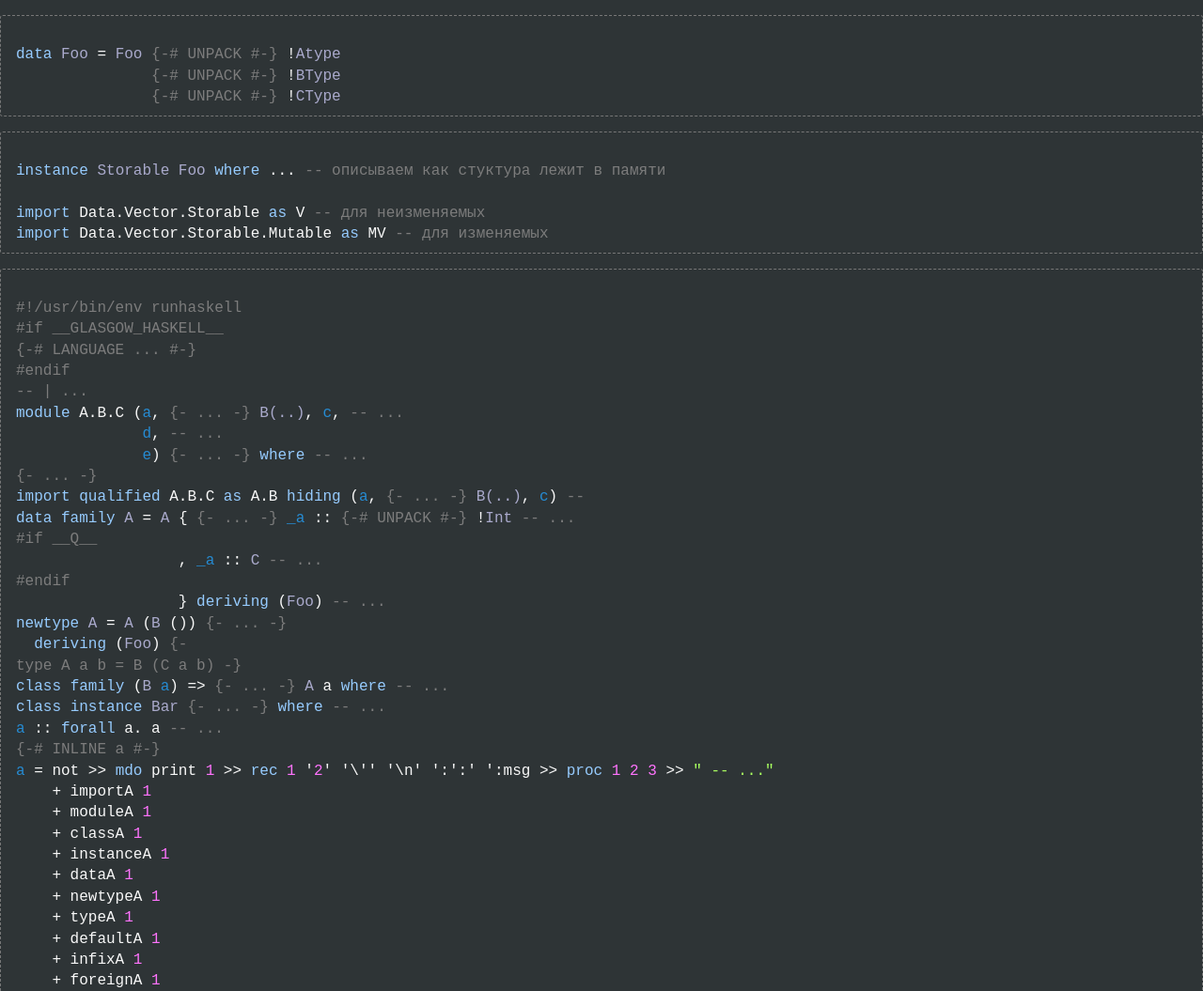
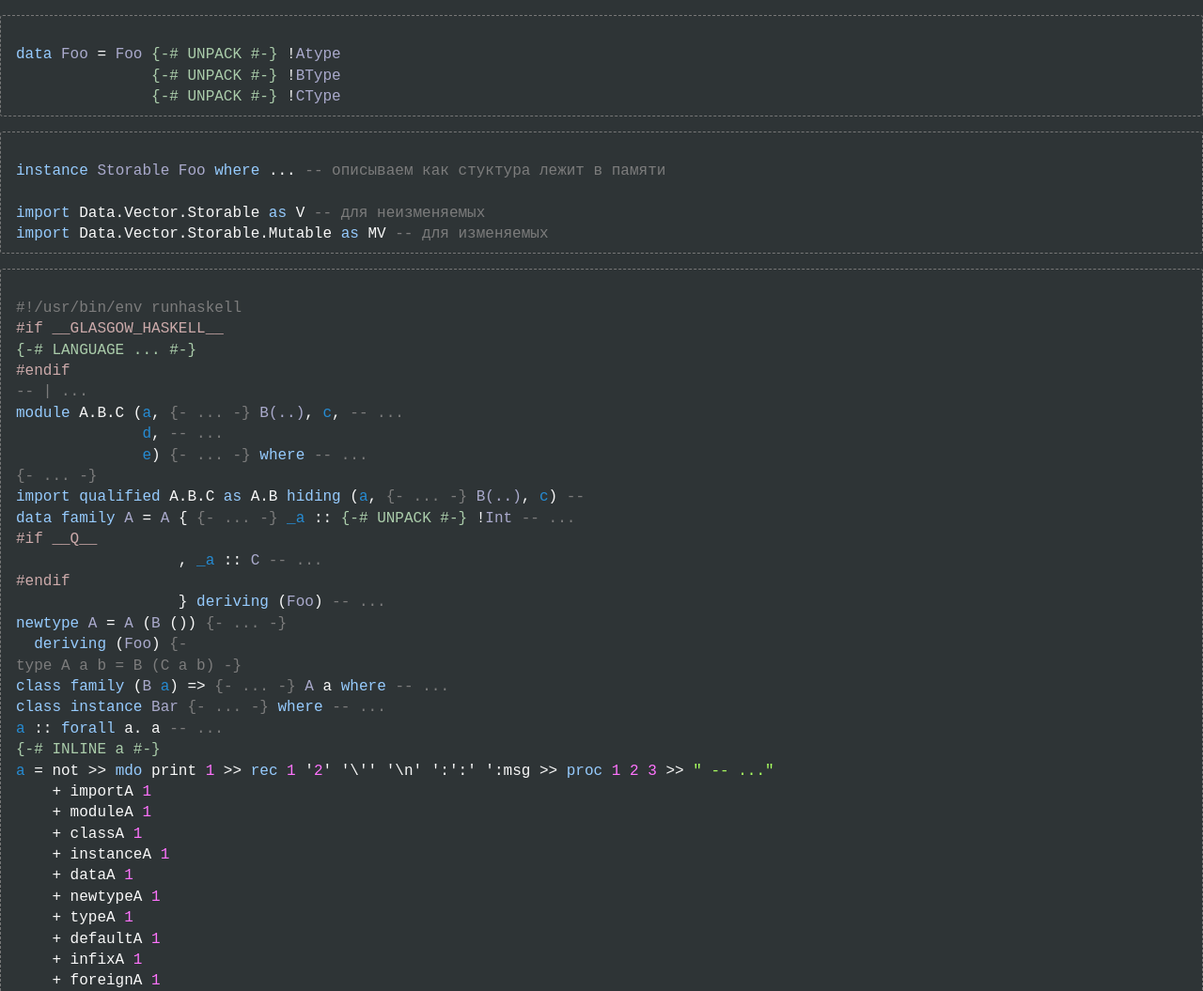
Before and after one commit to treep/highlight.js-build, a plain HTML site: page index.html in a window 1280 px wide. Shown: the top 1055 px of the page at 94% size. Drawn offline with Linux system fonts and the light colour scheme.

Commit message:
more colors

```diff
--- a/index.html
+++ b/index.html
@@ -3,6 +3,10 @@
 <link rel="stylesheet" type="text/css" href="combined-tango.css">
 <script src="highlight.pack.js" type="text/javascript"></script>
 <script type="text/javascript">hljs.initHighlightingOnLoad();</script>
+<style>
+pre .haskell .preprocessor { color: #caa; }
+pre .pragma { color: #aca; }
+</style>
 </head>
 <body>
 
```
